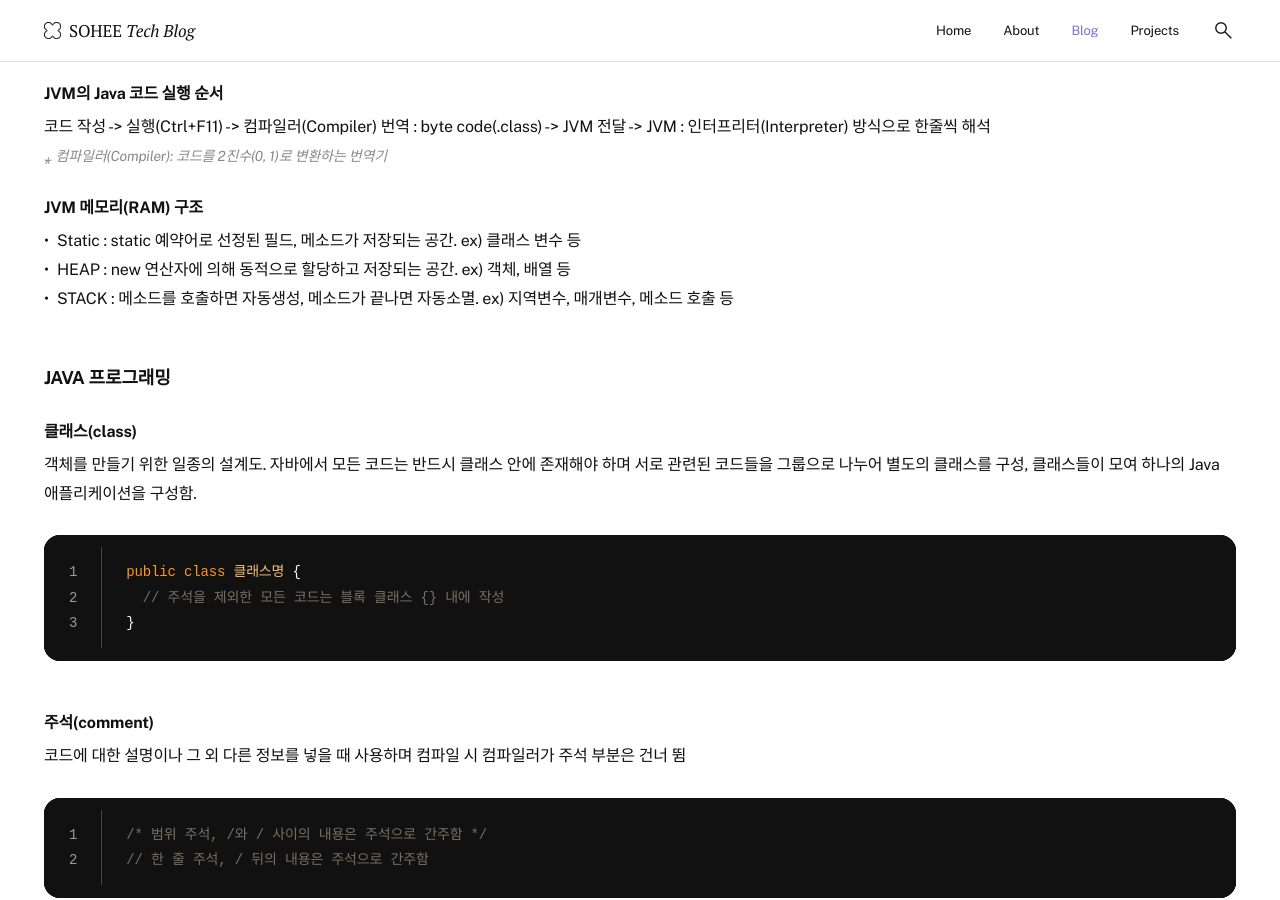
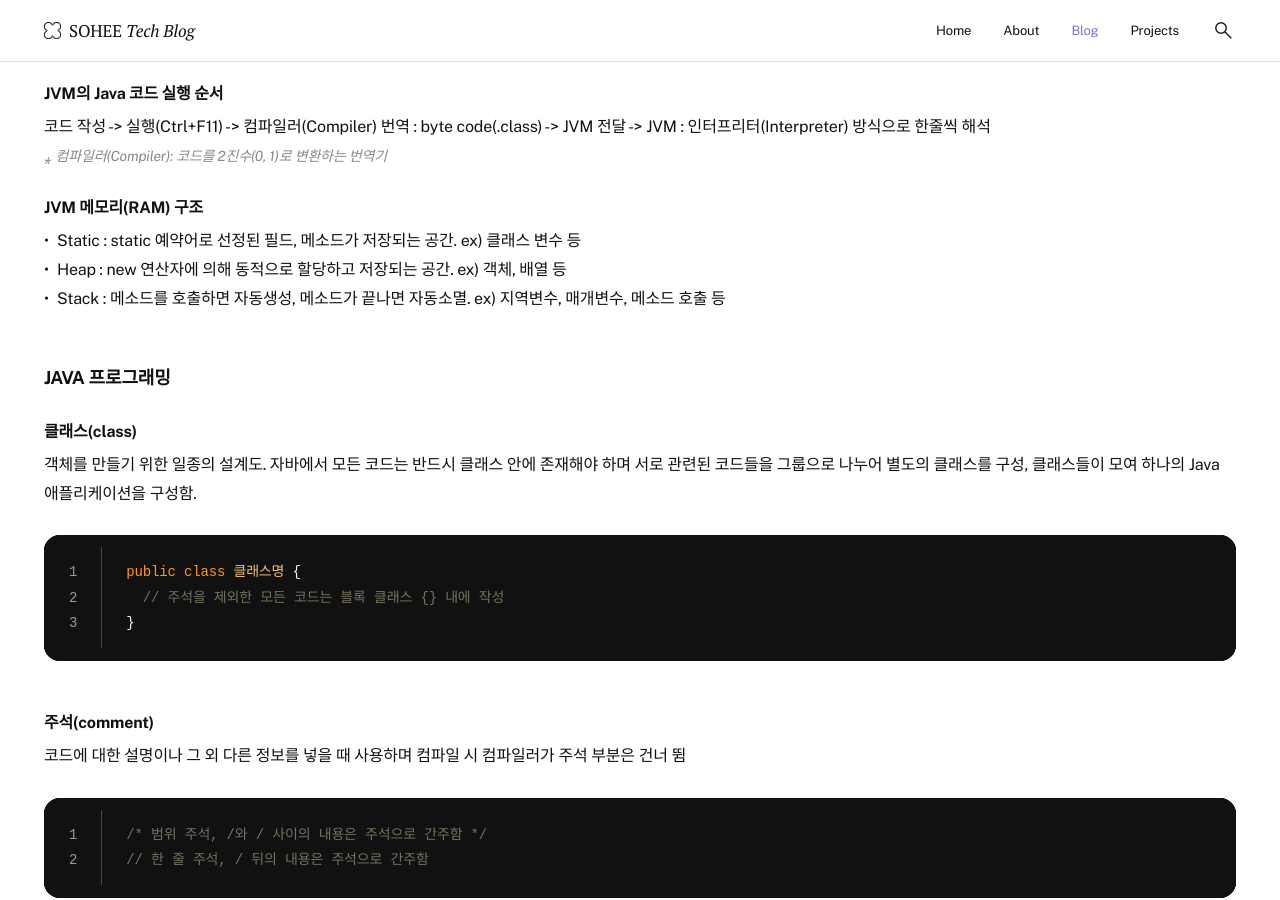
Before and after one commit to soheetech/soheetech.github.io, a Jekyll site: the page built from _posts/2023-02-25-kh-01-java-basic.md, in a window 1280 px wide and 900 px high, scrolled down 1204 px. Built offline with Jekyll 4.4.1, drawn with Linux system fonts in a browser that asks for light colours.

```diff
--- a/_posts/2023-02-25-kh-01-java-basic.md
+++ b/_posts/2023-02-25-kh-01-java-basic.md
@@ -60,8 +60,8 @@ Java를 실행하기 위한 가상 기계, OS(운영체제)에 관계없이 독
 
 <h5>JVM 메모리(RAM) 구조</h5>
 - Static : static 예약어로 선정된 필드, 메소드가 저장되는 공간. ex) 클래스 변수 등
-- HEAP : new 연산자에 의해 동적으로 할당하고 저장되는 공간. ex) 객체, 배열 등
-- STACK : 메소드를 호출하면 자동생성, 메소드가 끝나면 자동소멸. ex) 지역변수, 매개변수, 메소드 호출 등
+- Heap : new 연산자에 의해 동적으로 할당하고 저장되는 공간. ex) 객체, 배열 등
+- Stack : 메소드를 호출하면 자동생성, 메소드가 끝나면 자동소멸. ex) 지역변수, 매개변수, 메소드 호출 등
 
 <h4>JAVA 프로그래밍</h4>
 
```
